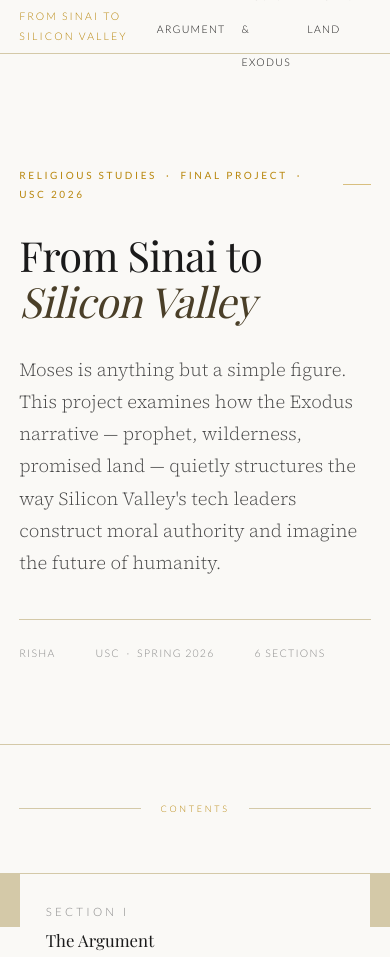
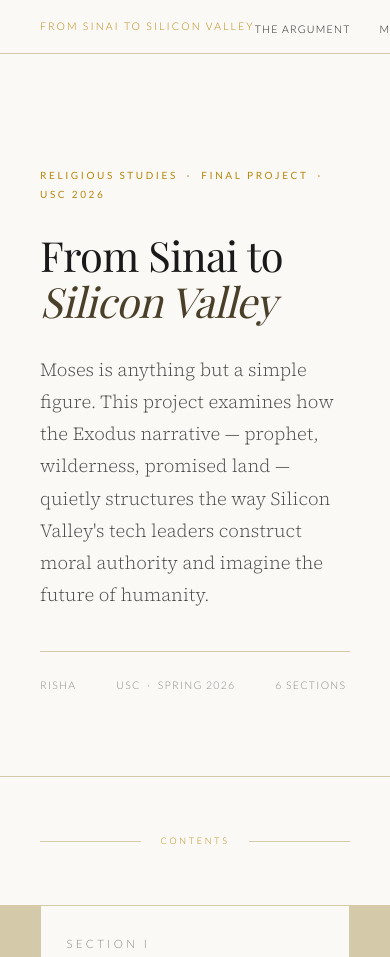
Before and after one commit to panirishi/panirishi.github.io, a plain HTML site: page index.html in a window 390 px wide. Shown: the top 957 px of the page. Drawn offline with nearby package versions, Linux system fonts and the light colour scheme; a web font is replaced by a local one.

Commit message:
Update index.html

```diff
--- a/index.html
+++ b/index.html
@@ -19,7 +19,6 @@
   }
 
   * { margin: 0; padding: 0; box-sizing: border-box; }
-
   html { scroll-behavior: smooth; }
 
   body {
@@ -29,20 +28,23 @@
     font-weight: 300;
     font-size: 18px;
     line-height: 1.85;
+    padding-top: 54px;
   }
 
-  /* ── NAV ── */
-  nav {
-    position: sticky;
+  /* NAV */
+  .topnav {
+    position: fixed;
     top: 0;
+    left: 0;
+    right: 0;
+    height: 54px;
     background: var(--bg);
     border-bottom: 1px solid var(--rule);
-    padding: 0 2.5rem;
     display: flex;
     align-items: center;
     justify-content: space-between;
-    height: 54px;
-    z-index: 200;
+    padding: 0 2.5rem;
+    z-index: 999;
   }
 
   .nav-brand {
@@ -53,11 +55,12 @@
     text-transform: uppercase;
     color: var(--gold);
     text-decoration: none;
+    white-space: nowrap;
   }
 
   .nav-links {
     display: flex;
-    gap: 2rem;
+    gap: 1.8rem;
     list-style: none;
   }
 
@@ -72,6 +75,7 @@
     padding-bottom: 2px;
     border-bottom: 1px solid transparent;
     transition: border-color 0.2s, color 0.2s;
+    white-space: nowrap;
   }
 
   .nav-links a:hover {
@@ -79,7 +83,7 @@
     border-bottom-color: var(--gold);
   }
 
-  /* ── HERO ── */
+  /* HERO */
   .hero {
     max-width: 820px;
     margin: 0 auto;
@@ -95,18 +99,6 @@
     text-transform: uppercase;
     color: var(--gold);
     margin-bottom: 1.8rem;
-    display: flex;
-    align-items: center;
-    gap: 0.8rem;
-  }
-
-  .kicker::after {
-    content: '';
-    display: inline-block;
-    width: 32px;
-    height: 1px;
-    background: var(--gold);
-    opacity: 0.5;
   }
 
   .hero h1 {
@@ -148,7 +140,7 @@
     color: var(--ink-faint);
   }
 
-  /* ── SECTION DIVIDER ── */
+  /* DIVIDER */
   .ruled-label {
     display: flex;
     align-items: center;
@@ -175,7 +167,7 @@
     background: var(--rule);
   }
 
-  /* ── CONTENTS GRID ── */
+  /* CONTENTS GRID */
   .contents-grid {
     max-width: 820px;
     margin: 0 auto 1rem;
@@ -223,7 +215,7 @@
     font-weight: 300;
   }
 
-  /* ── ESSAY SECTIONS ── */
+  /* ESSAY */
   .essay-wrap {
     max-width: 700px;
     margin: 0 auto;
@@ -289,7 +281,7 @@
     font-style: normal;
   }
 
-  /* ── EXCERPTS ── */
+  /* EXCERPTS */
   .excerpts-wrap {
     max-width: 820px;
     margin: 0 auto;
@@ -362,7 +354,7 @@
     align-self: start;
   }
 
-  /* ── BIBLIOGRAPHY ── */
+  /* BIBLIOGRAPHY */
   .bib-wrap {
     max-width: 700px;
     margin: 0 auto;
@@ -416,7 +408,7 @@
 
   .bib-entry a:hover { border-bottom-color: var(--gold); }
 
-  /* ── FOOTER ── */
+  /* FOOTER */
   footer {
     max-width: 820px;
     margin: 0 auto;
@@ -434,24 +426,19 @@
     text-transform: uppercase;
   }
 
-  /* ── RESPONSIVE ── */
-  @media (max-width: 640px) {
-    nav { padding: 0 1.2rem; }
-    .nav-links { gap: 1rem; }
+  @media (max-width: 700px) {
     .nav-links li:nth-child(n+4) { display: none; }
-    .hero, .ruled-label, .contents-grid, .essay-wrap,
-    .excerpts-wrap, .bib-wrap { padding-left: 1.2rem; padding-right: 1.2rem; }
     .contents-grid { grid-template-columns: 1fr; }
     .excerpt-row { grid-template-columns: 1fr; }
-    .excerpt-tag { justify-self: start; }
+    .excerpt-tag { margin-top: 0.5rem; }
     footer { flex-direction: column; gap: 0.5rem; text-align: center; }
   }
 </style>
 </head>
 <body>
 
-<!-- ── NAV ── -->
-<nav>
+<!-- NAV -->
+<div class="topnav">
   <a class="nav-brand" href="#top">From Sinai to Silicon Valley</a>
   <ul class="nav-links">
     <li><a href="#argument">The Argument</a></li>
@@ -461,9 +448,9 @@
     <li><a href="#evidence">Evidence</a></li>
     <li><a href="#bibliography">Bibliography</a></li>
   </ul>
-</nav>
+</div>
 
-<!-- ── HERO ── -->
+<!-- HERO -->
 <header class="hero" id="top">
   <p class="kicker">Religious Studies &nbsp;·&nbsp; Final Project &nbsp;·&nbsp; USC 2026</p>
   <h1>From Sinai to<br><em>Silicon Valley</em></h1>
@@ -475,10 +462,10 @@
   </div>
 </header>
 
-<!-- ── CONTENTS ── -->
+<!-- CONTENTS -->
 <div class="ruled-label"><span>Contents</span></div>
 
-<nav class="contents-grid" aria-label="Section navigation">
+<div class="contents-grid">
   <a class="contents-card" href="#argument">
     <p class="contents-num">Section I</p>
     <h3>The Argument</h3>
@@ -509,70 +496,59 @@
     <h3>Bibliography</h3>
     <p>Full citations for all academic and journalistic sources used in this project.</p>
   </a>
-</nav>
+</div>
 
-<!-- ── SECTION I: THE ARGUMENT ── -->
+<!-- SECTION I -->
 <div class="ruled-label"><span>Section I</span></div>
 
 <section class="essay-wrap" id="argument">
   <p class="section-label">The Argument</p>
   <h2>Why does Silicon Valley sound like the Old Testament?</h2>
-
   <p>In the spring of 2023, Marc Andreessen, one of Silicon Valley's most influential venture capitalists, published what he called a "Techno-Optimist Manifesto." Written in the cadence of biblical prophetic literature and concluding with a curated list of intellectual "saints," the document declared that technology is "the glory of human ambition and achievement" — and that its authors were there to "bring the good news." The religious register was not incidental. It was the point.</p>
-
   <p>This project argues that the figure of Moses — prophet, liberator, lawgiver, and shepherd — provides the most illuminating framework for understanding how Silicon Valley's tech leaders construct, perform, and legitimize that authority. Moses is rarely invoked by name in contemporary tech discourse. But the structural logic of the Exodus narrative runs through it like an undercurrent: a visionary leader perceives a truth that others cannot yet see; he names the enemy (inefficiency, ignorance, mortality, planetary extinction); he leads a people out of bondage and through a wilderness of disruption; and he orients them, always, toward a promised land just beyond the horizon.</p>
-
   <blockquote>
     <p>"He seems to see himself as a Moses, someone who makes it possible to pass through the wilderness — but never sets foot in the Promised Land."</p>
     <cite>— Aeon, on Elon Musk and his mission to colonize Mars</cite>
   </blockquote>
-
-  <p>This is the story Elon Musk tells about Mars. It is the story Mark Zuckerberg tells about global connection. It is the story the AI industry tells about the future of human intelligence itself. To make this argument, I draw on Michael Walzer's foundational study <em>Exodus and Revolution</em> (1985), which traces how the Exodus narrative has historically served as the template for Western political and revolutionary thought — from the Puritan settlers to the abolitionists to Marxist revolutionaries. That structure, I argue, has migrated into the secular mythology of Silicon Valley, where it does the same cultural work it has always done: lending moral weight to leadership, urgency to mission, and a sense of collective destiny to what might otherwise look like the self-interest of the very powerful.</p>
+  <p>This is the story Elon Musk tells about Mars. It is the story Mark Zuckerberg tells about global connection. It is the story the AI industry tells about the future of human intelligence itself. To make this argument, I draw on Michael Walzer's foundational study <em>Exodus and Revolution</em> (1985), which traces how the Exodus narrative has historically served as the template for Western political and revolutionary thought. That structure, I argue, has migrated into the secular mythology of Silicon Valley, where it does the same cultural work it has always done: lending moral weight to leadership, urgency to mission, and a sense of collective destiny to what might otherwise look like the self-interest of the very powerful.</p>
 </section>
 
-<!-- ── SECTION II: MOSES & EXODUS ── -->
+<!-- SECTION II -->
 <div class="ruled-label"><span>Section II</span></div>
 
 <section class="essay-wrap" id="moses">
   <p class="section-label">Moses &amp; the Exodus Narrative</p>
   <h2>A structural figure, not merely a theological one</h2>
-
   <p>To understand why the Mosaic archetype resonates so powerfully in contemporary tech discourse, we must first understand what makes Moses such a durable political and cultural symbol. Moses is not, as political philosopher Michael Walzer argues in <em>Exodus and Revolution</em>, primarily a theological figure. He is a structural one. The Exodus narrative follows a precise sequence — oppression, revelation, liberation, wilderness, covenant, promised land — and it is this sequence that has made the story endlessly adaptable across centuries and contexts.</p>
-
   <p>Moses himself occupies a peculiar position within this structure. He is not the promised land's inheritor — he never sets foot in it. He is the figure who perceives the destination, names the enemy, absorbs the people's doubt and rage, and keeps them moving. His authority rests not on institutional power but on a claim to divine revelation — moral before it is political, prophetic before it is managerial.</p>
-
   <p class="placeholder">[ Add your Section II body paragraphs here — drawing on Walzer, Mintz, and the Exodus narrative's history in American political culture. ]</p>
 </section>
 
-<!-- ── SECTION III: SILICON VALLEY'S PROMISED LAND ── -->
+<!-- SECTION III -->
 <div class="ruled-label"><span>Section III</span></div>
 
 <section class="essay-wrap" id="promised-land">
   <p class="section-label">Silicon Valley's Promised Land</p>
   <h2>From Egypt to Mars: the rhetoric of liberation and destination</h2>
-
-  <p class="placeholder">[ Write your Section III here — exploring how tech leaders frame their missions through the language of liberation (from ignorance, inefficiency, mortality, Earth itself) and destination (the Metaverse, Mars, AGI, the Singularity). Draw on Cockerell (Coda Story), Manavis (Document Journal), and the Andreessen Manifesto. ]</p>
+  <p class="placeholder">[ Write your Section III here — exploring how tech leaders frame their missions through the language of liberation and destination. Draw on Cockerell (Coda Story), Manavis (Document Journal), and the Andreessen Manifesto. ]</p>
 </section>
 
-<!-- ── SECTION IV: CASE STUDIES ── -->
+<!-- SECTION IV -->
 <div class="ruled-label"><span>Section IV</span></div>
 
 <section class="essay-wrap" id="case-studies">
   <p class="section-label">The Mosaic Leader: Case Studies</p>
   <h2>Three prophet-CEOs and the structure they share</h2>
-
-  <p class="placeholder">[ Write your Section IV here — close readings of Elon Musk (Moses who cannot enter the Promised Land), Mark Zuckerberg (shepherd of a global people), and Marc Andreessen (lawgiver and prophet). Draw on the Aeon essay, Peters (Gospel Coalition), Pick (CTech), and Barnhart (Christian Business Review). ]</p>
+  <p class="placeholder">[ Write your Section IV here — close readings of Elon Musk, Mark Zuckerberg, and Marc Andreessen. Draw on the Aeon essay, Peters (Gospel Coalition), Pick (CTech), and Barnhart (Christian Business Review). ]</p>
 </section>
 
-<!-- ── SECTION V: EVIDENCE ── -->
+<!-- SECTION V -->
 <div class="ruled-label"><span>Section V</span></div>
 
 <section class="excerpts-wrap" id="evidence">
   <h2>Excerpts &amp; Evidence</h2>
   <p class="sub">Primary source quotations illustrating the Mosaic rhetorical structure in Silicon Valley discourse</p>
-
   <div class="excerpts-list">
-
     <div class="excerpt-row">
       <div>
         <p class="excerpt-q">"I am here to bring the good news... We are, in fact, the blessed ones, building the future."</p>
@@ -580,7 +556,6 @@
       </div>
       <span class="excerpt-tag">Prophetic Voice</span>
     </div>
-
     <div class="excerpt-row">
       <div>
         <p class="excerpt-q">"One path is that we stay on Earth forever and then there will be an inevitable extinction event... The alternative is to become a spacefaring civilisation."</p>
@@ -588,7 +563,6 @@
       </div>
       <span class="excerpt-tag">Exodus Structure</span>
     </div>
-
     <div class="excerpt-row">
       <div>
         <p class="excerpt-q">"Our mission is to connect the world... to give everyone the power to share and make the world more open and connected."</p>
@@ -596,7 +570,6 @@
       </div>
       <span class="excerpt-tag">Unifying Shepherd</span>
     </div>
-
     <div class="excerpt-row">
       <div>
         <p class="excerpt-q">"He seems to see himself as a Moses, someone who makes it possible to pass through the wilderness — but never sets foot in the Promised Land."</p>
@@ -604,7 +577,6 @@
       </div>
       <span class="excerpt-tag">Mosaic Archetype</span>
     </div>
-
     <div class="excerpt-row">
       <div>
         <p class="excerpt-q">"Elon Musk believes AI will help us find a 'digital God'... we are creating God in the form of superintelligence."</p>
@@ -612,7 +584,6 @@
       </div>
       <span class="excerpt-tag">Divine Authority</span>
     </div>
-
     <div class="excerpt-row">
       <div>
         <p class="excerpt-q">"Salvation is central to Silicon Valley's narrative. Tech companies sell themselves through promises of salvation, portraying their innovations as essential for survival — much like religion."</p>
@@ -620,7 +591,6 @@
       </div>
       <span class="excerpt-tag">Salvation Narrative</span>
     </div>
-
     <div class="excerpt-row">
       <div>
         <p class="excerpt-q">"The rhetoric of 'existential risk,' 'human extinction,' 'alignment problem,' and 'point of no return' is remarkably apocalyptic. These are secular terms for what amount to eschatological concerns."</p>
@@ -628,11 +598,10 @@
       </div>
       <span class="excerpt-tag">Eschatological Framing</span>
     </div>
-
   </div>
 </section>
 
-<!-- ── BIBLIOGRAPHY ── -->
+<!-- BIBLIOGRAPHY -->
 <div class="ruled-label"><span>Section VI</span></div>
 
 <section class="bib-wrap" id="bibliography">
@@ -640,39 +609,24 @@
   <p class="sub">Chicago-Turabian format &nbsp;·&nbsp; All sources cited in this project</p>
 
   <p class="bib-section-head">Peer-Reviewed Sources</p>
-
   <p class="bib-entry">Barnhart, Cora. "Organizational Failures and the Promised Land Experience." <em>Christian Business Review</em>, Fall 2024. <a href="https://hc.edu/center-for-christianity-in-business/wp-content/uploads/sites/45/2024/10/CBR-2024-Article-4-Barnhart.pdf" target="_blank">https://hc.edu/center-for-christianity-in-business/...</a></p>
-
   <p class="bib-entry">Campbell, Heidi A. "Contextualizing Current Digital Religion Research on Emerging Technologies." <em>Human Behavior and Emerging Technologies</em> 2, no. 1 (2020): 5–17. <a href="https://doi.org/10.1002/hbe2.149" target="_blank">https://doi.org/10.1002/hbe2.149</a></p>
-
   <p class="bib-entry">Rähme, Boris. "Digitalization, AI and the Rise of Techno-Religion: Transhumanist Promises and the Challenge to Enlightenment." <em>Poetics</em> (2025). <a href="https://doi.org/10.1016/j.poetic.2025.101985" target="_blank">https://doi.org/10.1016/j.poetic.2025.101985</a></p>
-
   <p class="bib-entry">Singler, Beth. "An Introduction to Artificial Intelligence and Religion for the Religious Studies Scholar." <em>Implicit Religion</em> 20, no. 3 (2018): 215–231. <a href="https://doi.org/10.1558/imre.35901" target="_blank">https://doi.org/10.1558/imre.35901</a></p>
-
   <p class="bib-entry">Singler, Beth. "'Blessed by the Algorithm': Theistic Conceptions of Artificial Intelligence in Online Discourse." <em>AI &amp; Society</em> 35, no. 4 (2020): 945–955. <a href="https://doi.org/10.1007/s00146-020-00968-2" target="_blank">https://doi.org/10.1007/s00146-020-00968-2</a></p>
-
   <p class="bib-entry">Valenzi, Boris, and Boris Rähme. "Religious Studies Approaches to the Intersection of Artificial Intelligence and Religion: Formations Analogous to Religion." <em>Numen: International Review for the History of Religions</em> (2025). <a href="https://doi.org/10.1080/0048721X.2025.2506893" target="_blank">https://doi.org/10.1080/0048721X.2025.2506893</a></p>
 
   <p class="bib-section-head">Books</p>
-
   <p class="bib-entry">Walzer, Michael. <em>Exodus and Revolution</em>. New York: Basic Books, 1985.</p>
-
   <p class="bib-entry">Woolfe, Lorin. <em>The Bible on Leadership: From Moses to Matthew — Management Lessons for Contemporary Leaders</em>. New York: AMACOM, 2002.</p>
 
   <p class="bib-section-head">Journalistic &amp; Web Sources</p>
-
   <p class="bib-entry">Cockerell, Isobel. "The Future According to Silicon Valley's Prophets." <em>Coda Story</em>, December 8, 2025. <a href="https://www.codastory.com/authoritarian-tech/the-future-according-to-silicon-valleys-prophets/" target="_blank">https://www.codastory.com/...</a></p>
-
   <p class="bib-entry">Daley, Jason. "Elon Musk Puts His Case for a Multi-Planet Civilisation." <em>Aeon</em>, April 8, 2021. <a href="https://aeon.co/essays/elon-musk-puts-his-case-for-a-multi-planet-civilisation" target="_blank">https://aeon.co/essays/...</a></p>
-
   <p class="bib-entry">Manavis, Sarah. "The Myth of Silicon Valley Messiahs and the Rise of TESCREALism." <em>Document Journal</em>, May 23, 2024. <a href="https://www.documentjournal.com/2024/05/the-myth-of-silicon-valley-messiahs-and-the-rise-of-tescrealism-longtermism-transhumanism-technology-ai/" target="_blank">https://www.documentjournal.com/...</a></p>
-
   <p class="bib-entry">Mintz, Steven. "How Exodus Haunts the Modern Conscience." <em>Higher Ed Gamma</em> (Substack), April 12, 2025. <a href="https://stevenmintz.substack.com/p/how-exodus-haunts-the-modern-conscience" target="_blank">https://stevenmintz.substack.com/...</a></p>
-
   <p class="bib-entry">Peters, Ted. "When Silicon Valley Started Sounding Like a '70s Prophecy Conference." <em>The Gospel Coalition</em>, November 5, 2025. <a href="https://www.thegospelcoalition.org/article/silicon-valley-prophecy-conference/" target="_blank">https://www.thegospelcoalition.org/...</a></p>
-
   <p class="bib-entry">Pick, Adi. "When Technology Becomes Religion: How Silicon Valley Is Reshaping Faith." <em>CTech (Calcalist)</em>, December 16, 2024. <a href="https://www.calcalistech.com/ctechnews/article/rjex7p2nkg" target="_blank">https://www.calcalistech.com/...</a></p>
-
 </section>
 
 <footer>
```
